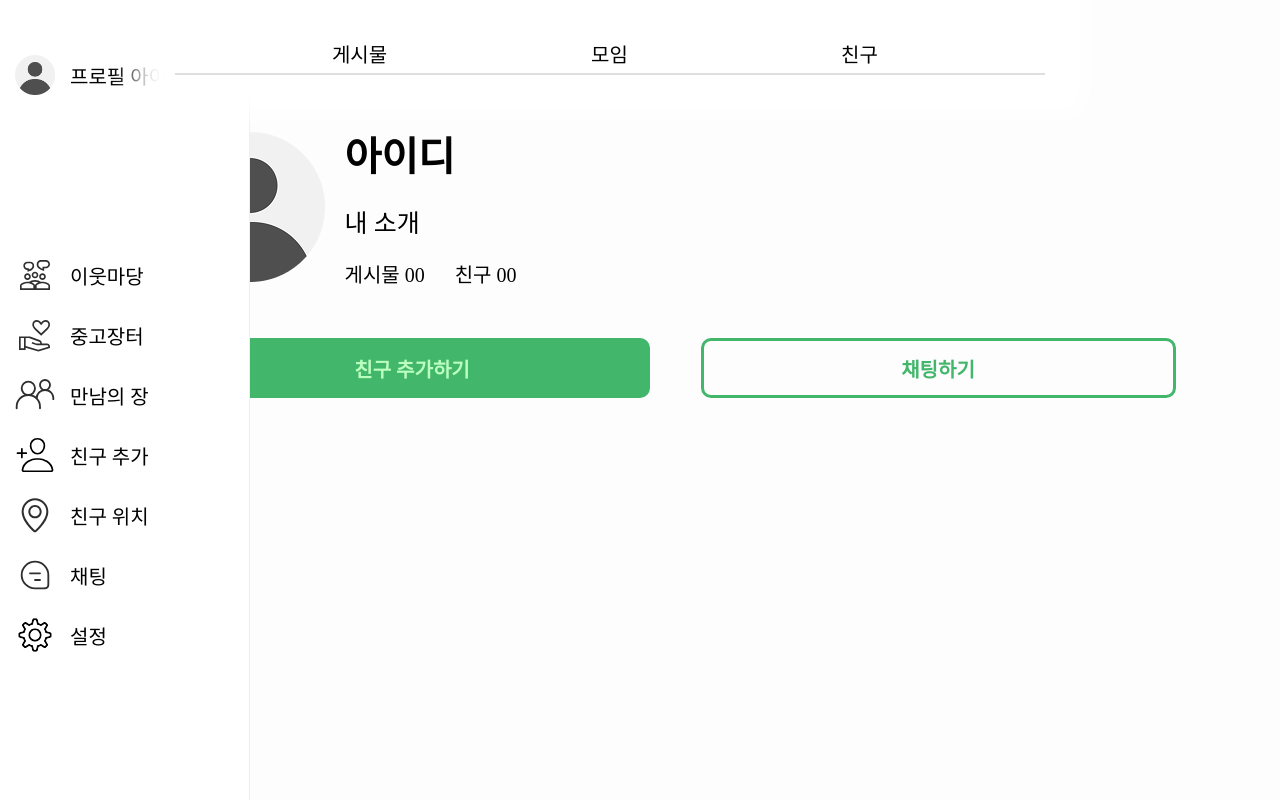
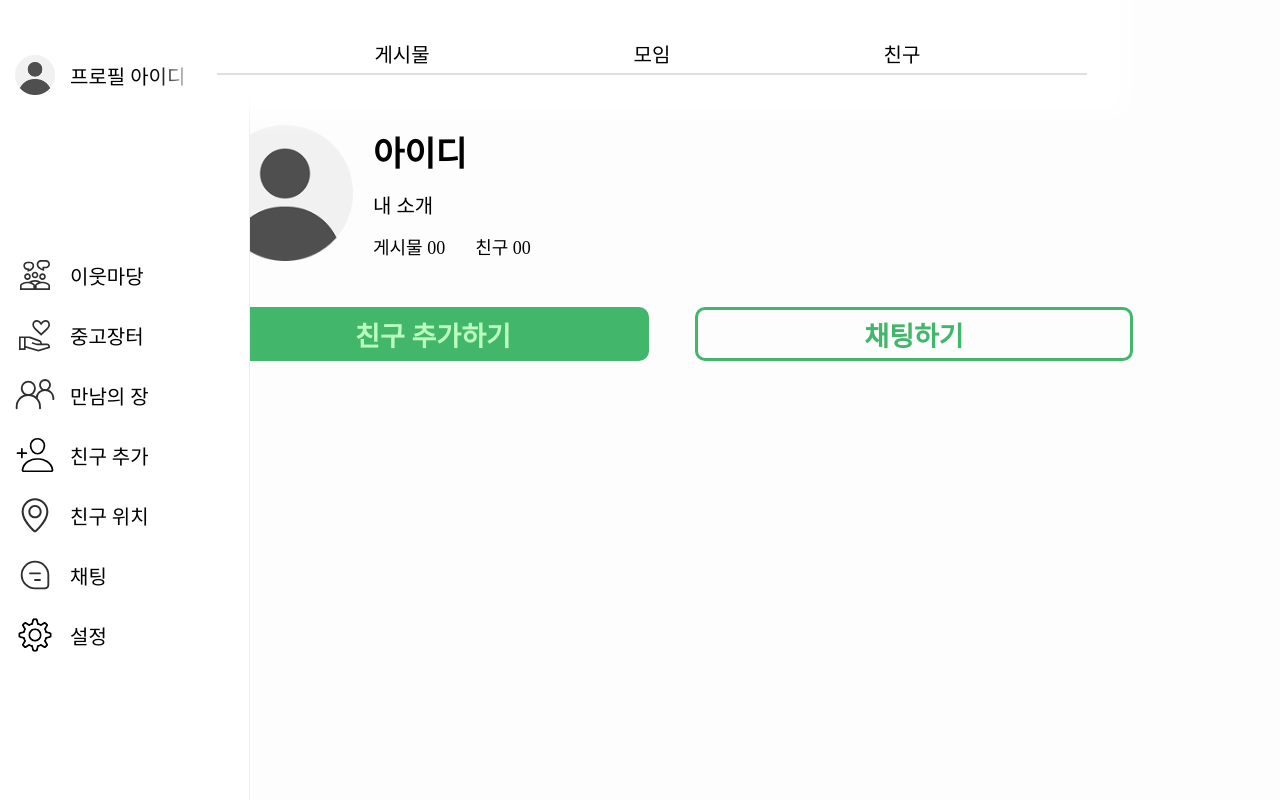
Before and after one commit to Team-Louter/ieum-web, a React (Vite) app: page / in a window 1280 px wide. Built offline with nearby package versions, Linux system fonts and the light colour scheme; a web font is replaced by a local one.

Commit message:
fix : 프로필 페이지 레이아웃 및 링크 연결

```diff
--- a/src/App.jsx
+++ b/src/App.jsx
@@ -3,7 +3,9 @@ import NeighborCreatePostPage from './pages/Neighbor/NeighborCreatePostPage';
 import NeighborFeedPage from './pages/Neighbor/NeighborFeedPage';
 import NeighborMyPostsPage from './pages/Neighbor/NeighborMyPostsPage';
 
-const neighborPages = {
+const pageRoutes = {
+  '/': ProfilePage,
+  '/profile': ProfilePage,
   '/neighbor': NeighborFeedPage,
   '/neighbor/my': NeighborMyPostsPage,
   '/neighbor/create': NeighborCreatePostPage,
@@ -12,7 +14,7 @@ const neighborPages = {
 /** 현재 주소에 해당하는 화면을 렌더링합니다. */
 function App() {
   const currentPath = window.location.pathname.replace(/\/$/, '') || '/';
-  const Page = neighborPages[currentPath] ?? ProfilePage;
+  const Page = pageRoutes[currentPath] ?? ProfilePage;
 
   return <Page />;
 }
--- a/src/components/common/Layout/Layout.jsx
+++ b/src/components/common/Layout/Layout.jsx
@@ -1,9 +1,9 @@
 import './Layout.css';
 import Sidebar from '../Sidebar/Sidebar';
 
-function Layout({ children }) {
+function Layout({ children, className = '' }) {
   return (
-    <div id="default-layout">
+    <div id="default-layout" className={className}>
       <Sidebar></Sidebar>
       <main>{children}</main>
     </div>
--- a/src/components/common/Sidebar/Sidebar.jsx
+++ b/src/components/common/Sidebar/Sidebar.jsx
@@ -11,7 +11,7 @@ import settingIcon from '../../../assets/images/setting.svg';
 function Sidebar() {
   return (
     <aside id="sidebar">
-      <a href="#" id="sidebar-profile-container">
+      <a href="/profile" id="sidebar-profile-container">
         <img src={profileImg} alt="프로필 아이콘" />
         <p>프로필 아이디</p>
       </a>
--- a/src/components/profile/ProfileActionButtons/ProfileActionButtons.css
+++ b/src/components/profile/ProfileActionButtons/ProfileActionButtons.css
@@ -1,12 +1,12 @@
 #profile-info-button {
   display: flex;
-  gap: 51px;
+  gap: 46px;
 }
 
 #profile-info-button > button {
-  width: 475px;
-  height: 60px;
-  font-size: 20px;
+  flex: 1;
+  height: 54px;
+  font-size: 27px;
   font-weight: bold;
   border-radius: 10px;
 }
--- a/src/components/profile/ProfileInfo/ProfileInfo.css
+++ b/src/components/profile/ProfileInfo/ProfileInfo.css
@@ -2,27 +2,27 @@
   display: flex;
   gap: 20px;
   align-items: center;
-  width: 1000px;
+  width: 100%;
 }
 
 #profile-container > img {
-  width: 150px;
-  height: 150px;
+  width: 136px;
+  height: 136px;
 }
 
 #profile-text-info {
   display: flex;
   flex-direction: column;
-  gap: 20px;
+  gap: 14px;
 }
 
 #profile-text-info > p:nth-child(1) {
-  font-size: 40px;
+  font-size: 34px;
   font-weight: bold;
 }
 
 #profile-text-info > p:nth-child(2) {
-  font-size: 25px;
+  font-size: 20px;
 }
 #user-info {
   display: flex;
@@ -30,5 +30,5 @@
 }
 
 #user-info > p {
-  font-size: 20px;
+  font-size: 18px;
 }
--- a/src/pages/Profile/ProfilePage.css
+++ b/src/pages/Profile/ProfilePage.css
@@ -1,5 +1,16 @@
 #profile-box {
   display: flex;
   flex-direction: column;
-  gap: 50px;
+  gap: 46px;
+  width: min(916px, calc(100vw - 110px));
 }
+
+#default-layout.profile-layout main {
+  width: calc(100vw - 70px);
+  margin-left: 70px;
+  padding: 86px 0 50px;
+}
+
+#profile-box > .page-tab-navigation {
+  margin-top: 18px;
+}
```
